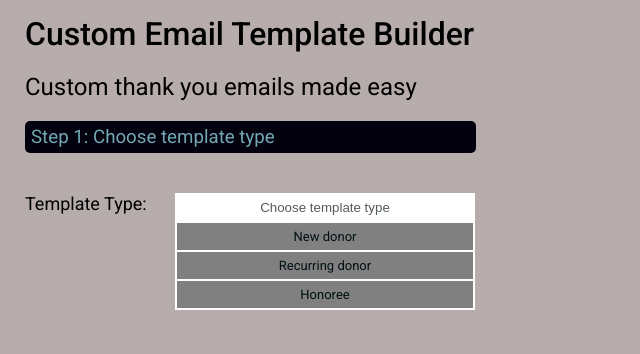
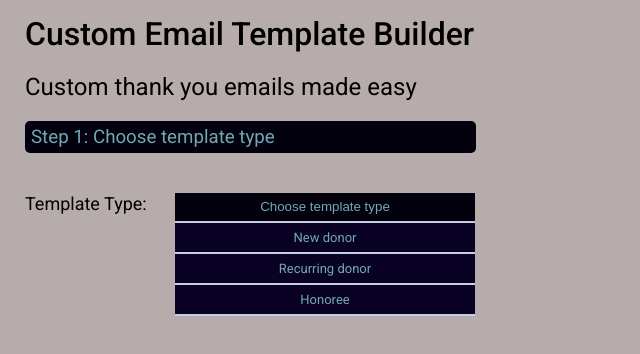
Before and after one commit to nizoom/TYTemplateBuilder, a React (Create React App) app in the folder client/: page / in a window 1280 px wide. Both pictures are taken after a click on the button "Choose template type". Shown: the top 354 px of the page, without its empty margins (0-640 px from the left). Built offline with nearby package versions, Linux system fonts and the light colour scheme.

Commit message:
added css for new color scheme

```diff
--- a/client/src/App.css
+++ b/client/src/App.css
@@ -68,7 +68,7 @@ body{
   align-self: start;
 }
 
-.donor-field-name{
+.donor-name-wrapper{
   margin-top: 30px;
   font-size: large;
   grid-column: span 3;
@@ -97,3 +97,9 @@ body{
   width: 445px;
   border-radius: 5px;
 }
+
+.standard-field-color{
+  background-color: #04010F;
+  color: #71A9B2;
+  border-bottom: 2px solid rgb(199, 205, 224);
+}
--- a/client/src/App.js
+++ b/client/src/App.js
@@ -9,9 +9,12 @@ function App() {
 
   const [templateType, setTemplateType] = useState(null);
 
+  const [stepStr, setStepStr] = useState('Step 1: Choose template type')
+
   function getTemplateDecision(type){
 
     setTemplateType(type)
+    setStepStr('Step 2: fill out fields')
   }
 
 
@@ -23,7 +26,7 @@ function App() {
         <h2 className = 'sub-title'> Custom thank you emails made easy </h2>
       </header>
 
-      <h3 className='step'> Step 1: Choose template type </h3>
+      <h3 className='step'> {stepStr} </h3>
 
       <form className = 'main-form'>
         <div className = 'form-wrapper'>
@@ -35,14 +38,6 @@ function App() {
               options = {['New donor', 'Recurring donor', 'Honoree']} getTemplateDecision = {getTemplateDecision}/>
 
               <PresentForm templateType = {templateType}/>
-{/*
-              <label className='donor-field-name'> Donor Name: </label>
-
-
-              <StandardInputField cssClass = 'short-input-field first-name' prefill = 'First name' />
-
-              <StandardInputField cssClass = 'short-input-field last-name' prefill = 'Last name' /> */}
-
 
 
 
--- a/client/src/components/dropdowns/dropdown.css
+++ b/client/src/components/dropdowns/dropdown.css
@@ -11,11 +11,12 @@
 }
 
 .dropdown-wrapper button{
-    background-color: white;
+    background-color: #04010F;
     border: none;
     height: 30px;
     width: 300px;
-    color: #545B5C;
+    color: #71A9B2;
+    border-bottom: 2px solid rgb(199, 205, 224);
 }
 
 .dropdown-options{
@@ -30,11 +31,18 @@
 
 .dropdown-options li{
 
-    padding: 6px;
+    padding: 7px;
     font-weight: 400;
     font-size: small;
-    color: #011012;
-    background-color: gray;
-    border: 2px solid white;
+    color: #71A9B2;
+    background-color:  #0a0225;
+
+    border: 2px solid rgb(199, 205, 224);
+    border-right: none;
+    border-left:none;
     border-top: none;
 }
+
+/* new drop down color  background-color: #08021d;;
+
+new background color for fields #04010F */
--- a/client/src/components/dropdowns/dropdowns.js
+++ b/client/src/components/dropdowns/dropdowns.js
@@ -1,4 +1,4 @@
-import React, {useState, useEffect} from 'react';
+import React, {useState} from 'react';
 import './dropdown.css'
 
 
@@ -12,18 +12,23 @@ const Dropdown = ( props ) => {
 
     }
 
+    const initTemplateDecision = (option) => {
+        setDropdownstatus(!dropdownStatus)
+        props.getTemplateDecision(option)
+
+    }
 
 
     const renderList = props.options.map((option, index) => {
 
-        return <li key = {index} onClick = {() => props.getTemplateDecision(option)}>{option}</li>
+        return <li key = {index} onClick = {() => initTemplateDecision(option)}>{option}</li>
 
     })
 
-    useEffect(() => {
+    // useEffect(() => {
 
 
-    })
+    // })
 
 
 
--- /dev/null
+++ b/client/src/components/inputfields/+donorfield.js
@@ -0,0 +1,13 @@
+import React from 'react';
+import './inputfields.css';
+
+const AddDonorBtn = () => {
+
+    return (
+        <div>
+            <button className='add-donor-btn'> + </button>
+        </div>
+    )
+}
+
+export default AddDonorBtn;
--- a/client/src/components/inputfields/inputfields.css
+++ b/client/src/components/inputfields/inputfields.css
@@ -2,12 +2,31 @@
     background-color: white;
     border: none;
     height: 30px;
-    width: 135px;
+    width: 120px;
     color: black;
     text-align: center;
+    border-bottom: 2px solid rgb(199, 205, 224);
+    color: #71A9B2;
+    background-color: #04010F;;
 
 }
 
+.add-donor-btn{
+
+    border: none;
+    background-color: white;
+    height: 30px;
+    width: 30px;
+    border-radius: 5px;
+    border-bottom: 2px solid rgb(199, 205, 224);
+    color: #71A9B2;
+    background-color: #04010F;;
+
+}
+
+.short-input-field::placeholder{
+    color: #71A9B2;
+}
 /* .first-name{
 
 }
--- a/client/src/formfromtemplate/forms/newdonorform.js
+++ b/client/src/formfromtemplate/forms/newdonorform.js
@@ -1,20 +1,26 @@
 import React from 'react';
 import StandardInputField from '../../components/inputfields/standardinputfield';
+import AddDonorBtn from '../../components/inputfields/+donorfield';
 
 const NewDonorForm = (props) => {
 
     return(
 
-        <div className='donor-field-name'>
+        <div className='donor-name-wrapper'>
 
 
             <label> Donor Name: </label>
 
+            {/* to help with spacing for flexbox in the donor-field  */}
+            <div></div>
+            <div></div>
             <div></div>
 
             <StandardInputField cssClass = 'short-input-field first-name' prefill = 'First name' />
 
             <StandardInputField cssClass = 'short-input-field last-name' prefill = 'Last name' />
+
+           <AddDonorBtn/>
 
 
 
--- a/client/src/formfromtemplate/presentform.js
+++ b/client/src/formfromtemplate/presentform.js
@@ -24,11 +24,6 @@ const PresentForm = (props) => {
 
 
 
-
-
-
-
-
 }
 
 export default PresentForm
```
